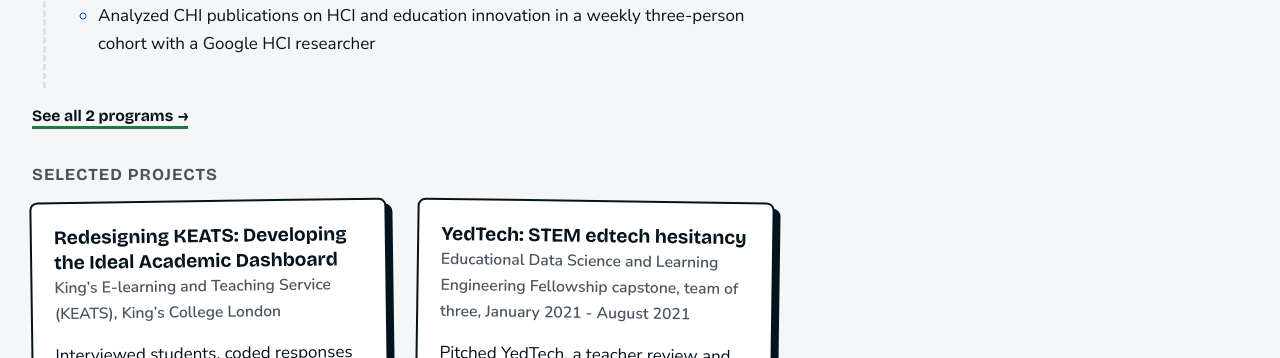
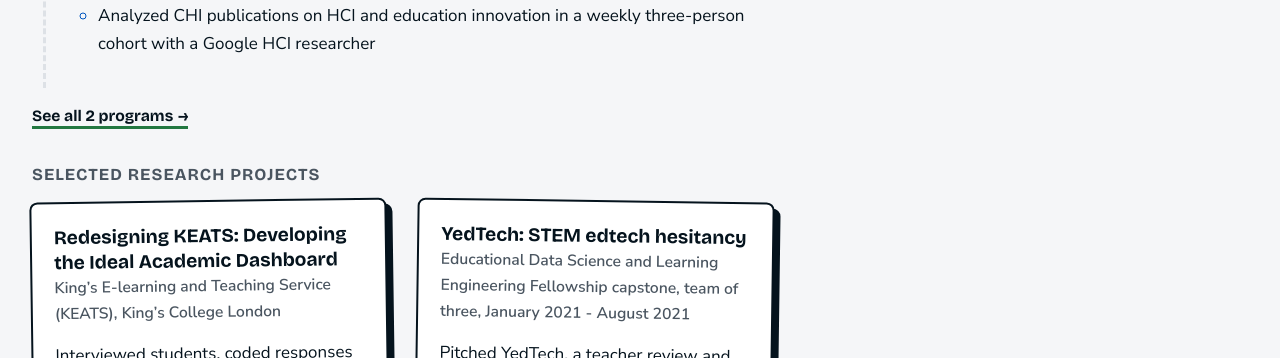
Before and after one commit to sarah-adebabay/sarah-adebabay.github.io, a Jekyll site: the page built from _pages/about.md, in a window 1280 px wide and 900 px high, scrolled down 3180 px. Shown: the part 96-454 px from the top of the window. Built offline with Jekyll 4.4.1, drawn with Linux system fonts in a browser that asks for light colours.

Commit message:
Title the research carousel Selected research projects
Co-Authored-By: Claude Opus 5.5 <noreply@anthropic.com>

```diff
--- a/_includes/brick/sections/research.html
+++ b/_includes/brick/sections/research.html
@@ -5,9 +5,9 @@
 <h3 class="sub"{% if include.full %} id="research-programs"{% endif %}>Research programs</h3>
 {% include brick/timeline.html items=site.data.research.programs full=include.full %}
 {% include brick/see-more.html full=include.full anchor="research-programs" count=site.data.research.programs.size noun="programs" %}
-<h3 class="sub"{% if include.full %} id="research-projects"{% endif %}>{% if include.full %}Research projects{% else %}Selected projects{% endif %}</h3>
+<h3 class="sub"{% if include.full %} id="research-projects"{% endif %}>{% if include.full %}Research projects{% else %}Selected research projects{% endif %}</h3>
 {% if include.full %}<div class="projects">
   {% for item in projects %}{% if item.tab == 'research' %}{% if include.full or item.top %}{% include brick/project-card.html item=item %}{% endif %}{% endif %}{% endfor %}
 </div>
-{% else %}{% include brick/project-carousel.html tab="research" anchor="research-projects" label="Selected projects" %}
+{% else %}{% include brick/project-carousel.html tab="research" anchor="research-projects" label="Selected research projects" %}
 {% endif %}{% assign n = projects | where: "tab", "research" | size %}{% include brick/see-more.html full=include.full anchor="research-projects" count=n noun="projects" %}
```
